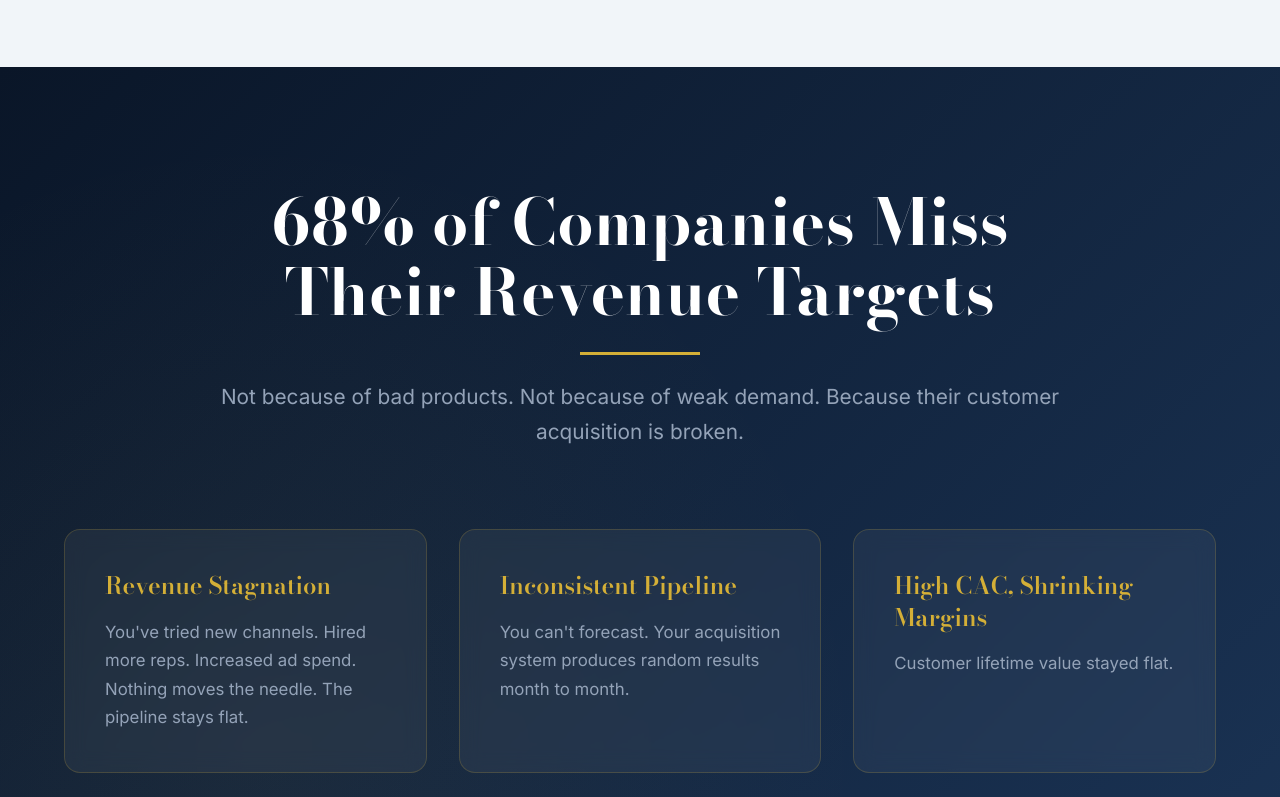
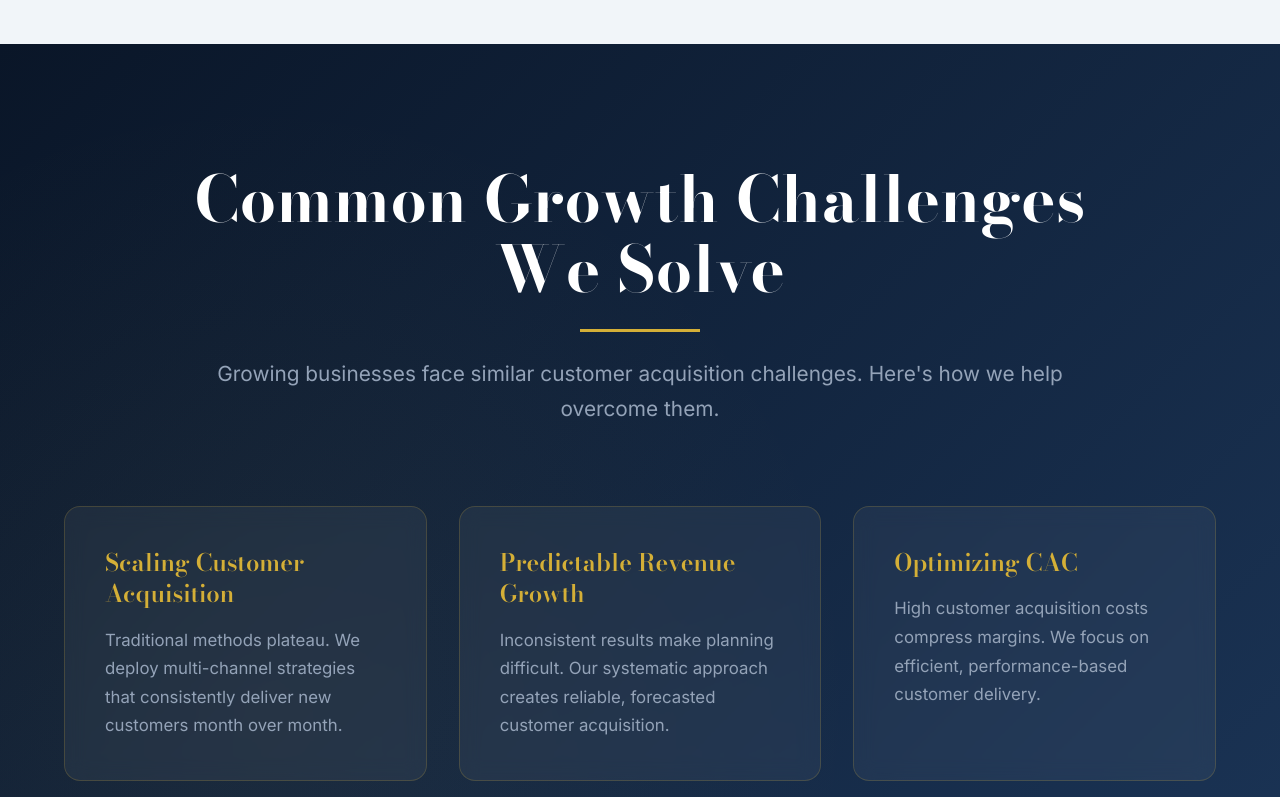
Before and after one commit to Shamiivan/momentum-website, a React (Vite) app: page / in a window 1280 px wide. Shown: the part 2000-2797 px from the top of the page. Built offline with nearby package versions, Linux system fonts and the light colour scheme.

Commit message:
less aggressive copy

```diff
--- a/src/App.css
+++ b/src/App.css
@@ -181,7 +181,7 @@ body {
   padding: 0;
 }
 
-.main-nav > a::after {
+.main-nav>a::after {
   content: '';
   position: absolute;
   bottom: -8px;
@@ -192,12 +192,12 @@ body {
   transition: width 0.3s ease;
 }
 
-.main-nav > a:hover,
+.main-nav>a:hover,
 .nav-link:hover {
   color: var(--color-accent-gold);
 }
 
-.main-nav > a:hover::after {
+.main-nav>a:hover::after {
   width: 100%;
 }
 
@@ -329,14 +329,14 @@ body {
     transform: translateY(0);
   }
 
-  .main-nav > a,
+  .main-nav>a,
   .nav-link {
     padding: 1rem 0;
     border-bottom: 1px solid rgba(255, 255, 255, 0.1);
     font-size: 1.1rem;
   }
 
-  .main-nav > a::after {
+  .main-nav>a::after {
     display: none;
   }
 
@@ -421,6 +421,7 @@ body {
   0% {
     transform: translate(0, 0);
   }
+
   100% {
     transform: translate(50px, 50px);
   }
@@ -545,9 +546,12 @@ body {
 }
 
 @keyframes bounce {
-  0%, 100% {
+
+  0%,
+  100% {
     transform: translateY(0);
   }
+
   50% {
     transform: translateY(-10px);
   }
@@ -663,6 +667,7 @@ body {
   0% {
     transform: translateX(0);
   }
+
   100% {
     transform: translateX(-50%);
   }
@@ -1112,86 +1117,6 @@ body {
   }
 }
 
-/* Comparison Section */
-.comparison-section-new {
-  padding: 7.5rem 0;
-  background: var(--color-primary-dark);
-}
-
-.comparison-title {
-  font-family: var(--font-display);
-  font-size: clamp(2.5rem, 5vw, 3.5rem);
-  font-weight: 700;
-  text-align: center;
-  margin-bottom: 4rem;
-  color: var(--color-white);
-  line-height: 1.1;
-}
-
-.comparison-table-new {
-  max-width: 1100px;
-  margin: 0 auto;
-  border-radius: 18px;
-  overflow: hidden;
-  border: 1px solid rgba(212, 175, 55, 0.3);
-  background: rgba(255, 255, 255, 0.03);
-}
-
-.comparison-row {
-  display: grid;
-  grid-template-columns: 1.2fr 1fr 1fr;
-  gap: 0;
-  border-bottom: 1px solid rgba(212, 175, 55, 0.1);
-}
-
-.comparison-row:last-child {
-  border-bottom: none;
-}
-
-.comparison-header {
-  background: rgba(255, 255, 255, 0.05);
-}
-
-.comparison-cell {
-  padding: 1.5rem;
-  font-size: 1rem;
-  display: flex;
-  align-items: center;
-}
-
-.comparison-header .comparison-cell {
-  font-weight: 700;
-  text-transform: uppercase;
-  letter-spacing: 0.08em;
-  font-size: 0.85rem;
-  color: var(--color-accent-gold);
-}
-
-.cell-label {
-  font-weight: 700;
-  color: var(--color-white);
-}
-
-.cell-traditional {
-  color: var(--color-warning-red);
-  border-left: 1px solid rgba(212, 175, 55, 0.1);
-}
-
-.cell-momentum {
-  color: var(--color-success-green);
-  border-left: 1px solid rgba(212, 175, 55, 0.1);
-}
-
-@media (max-width: 968px) {
-  .comparison-table-new {
-    overflow-x: auto;
-  }
-
-  .comparison-row {
-    min-width: 640px;
-  }
-}
-
 /* Case Study Section */
 .case-study-section-new {
   padding: 7.5rem 0;
@@ -1406,12 +1331,16 @@ body {
 }
 
 @keyframes float {
-  0%, 100% {
+
+  0%,
+  100% {
     transform: translate(0, 0) scale(1);
   }
+
   33% {
     transform: translate(30px, -30px) scale(1.1);
   }
+
   66% {
     transform: translate(-20px, 20px) scale(0.9);
   }
@@ -1481,10 +1410,13 @@ body {
 }
 
 @keyframes pulse {
-  0%, 100% {
+
+  0%,
+  100% {
     opacity: 1;
     transform: scale(1);
   }
+
   50% {
     opacity: 0.5;
     transform: scale(1.2);
--- a/src/App.tsx
+++ b/src/App.tsx
@@ -100,35 +100,35 @@ const MomentumLanding = () => {
 
   const serviceStats = [
     { number: '$50M+', label: 'Revenue Generated', helper: 'for partner brands' },
-    { number: '500+', label: 'Trained Sales', helper: 'professionals across channels' },
+    { number: '500+', label: 'Trained Professionals', helper: 'across channels' },
     { number: '3', label: 'Markets', helper: 'expanded in last year' },
-    { number: '20,000+', label: 'Customers', helper: 'acquired through outreach' }
+    { number: '40,000+', label: 'Customers', helper: 'acquired through outreach' }
   ];
 
   const painPoints = [
     {
-      title: 'Revenue Stagnation',
-      text: 'You\'ve tried new channels. Hired more reps. Increased ad spend. Nothing moves the needle. The pipeline stays flat.'
+      title: 'Scaling Customer Acquisition',
+      text: 'Traditional methods plateau. We deploy multi-channel strategies that consistently deliver new customers month over month.'
     },
     {
-      title: 'Inconsistent Pipeline',
-      text: 'You can\'t forecast. Your acquisition system produces random results month to month.'
+      title: 'Predictable Revenue Growth',
+      text: 'Inconsistent results make planning difficult. Our systematic approach creates reliable, forecasted customer acquisition.'
     },
     {
-      title: 'High CAC, Shrinking Margins',
-      text: 'Customer lifetime value stayed flat.'
+      title: 'Optimizing CAC',
+      text: 'High customer acquisition costs compress margins. We focus on efficient, performance-based customer delivery.'
     },
     {
-      title: 'Market Expansion Failures',
-      text: 'You tried entering new regions. Hired local reps. Spent six figures on campaigns. Result: 23 customers and a lot of "learnings."'
+      title: 'Market Expansion',
+      text: 'Entering new regions requires local expertise and established networks. We specialize in Quebec market entry and expansion.'
     },
     {
-      title: 'Disconnected Sales & Marketing',
-      text: 'Marketing generates leads. Sales says they\'re garbage. Sales complains about lead quality. Marketing says sales can\'t close. Meanwhile, nobody\'s acquiring actual customers.'
+      title: 'Sales & Marketing Alignment',
+      text: 'Disconnected teams create inefficiency. Our integrated approach ensures every channel works toward customer acquisition.'
     },
     {
-      title: 'Agency Disappointment',
-      text: 'The last agency promised results. They delivered a beautiful dashboard showing activity that never converted to revenue.'
+      title: 'Results-Driven Partnership',
+      text: 'Activity metrics don\'t pay the bills. We measure success by one thing: customers acquired and revenue generated.'
     }
   ];
 
@@ -225,13 +225,6 @@ const MomentumLanding = () => {
         return null;
     }
   };
-
-  const comparisonRows = [
-    { label: 'Monthly retainer', traditional: '❌ $10K–$50K locked in contracts', momentum: '✅ $0. Only pay when customers arrive' },
-    { label: 'Payment structure', traditional: '❌ Guaranteed, regardless of performance', momentum: '✅ Performance-based. We get paid per customer' },
-    { label: 'What they measure', traditional: '❌ Activities (calls, emails, impressions)', momentum: '✅ Customers acquired across every channel' },
-    { label: 'Accountability', traditional: '❌ None — retainers protect them', momentum: '✅ Complete — no results, no invoice' }
-  ];
 
   const faqs = [
     {
@@ -398,10 +391,10 @@ const MomentumLanding = () => {
           <div className="container-new">
             <div className="pain-header">
               <h2 className="pain-title" data-animate>
-                68% of Companies Miss Their Revenue Targets
+                Common Growth Challenges We Solve
               </h2>
               <p className="pain-subtitle" data-animate style={withDelay(0.1)}>
-                Not because of bad products. Not because of weak demand. Because their customer acquisition is broken.
+                Growing businesses face similar customer acquisition challenges. Here's how we help overcome them.
               </p>
 
             </div>
@@ -418,9 +411,6 @@ const MomentumLanding = () => {
                 </div>
               ))}
             </div>
-            <p className="pain-closing" data-animate style={withDelay(0.35)}>
-              Does this sound like you?
-            </p>
             <Link
               to="/contact"
               className="btn-primary-new"
```
